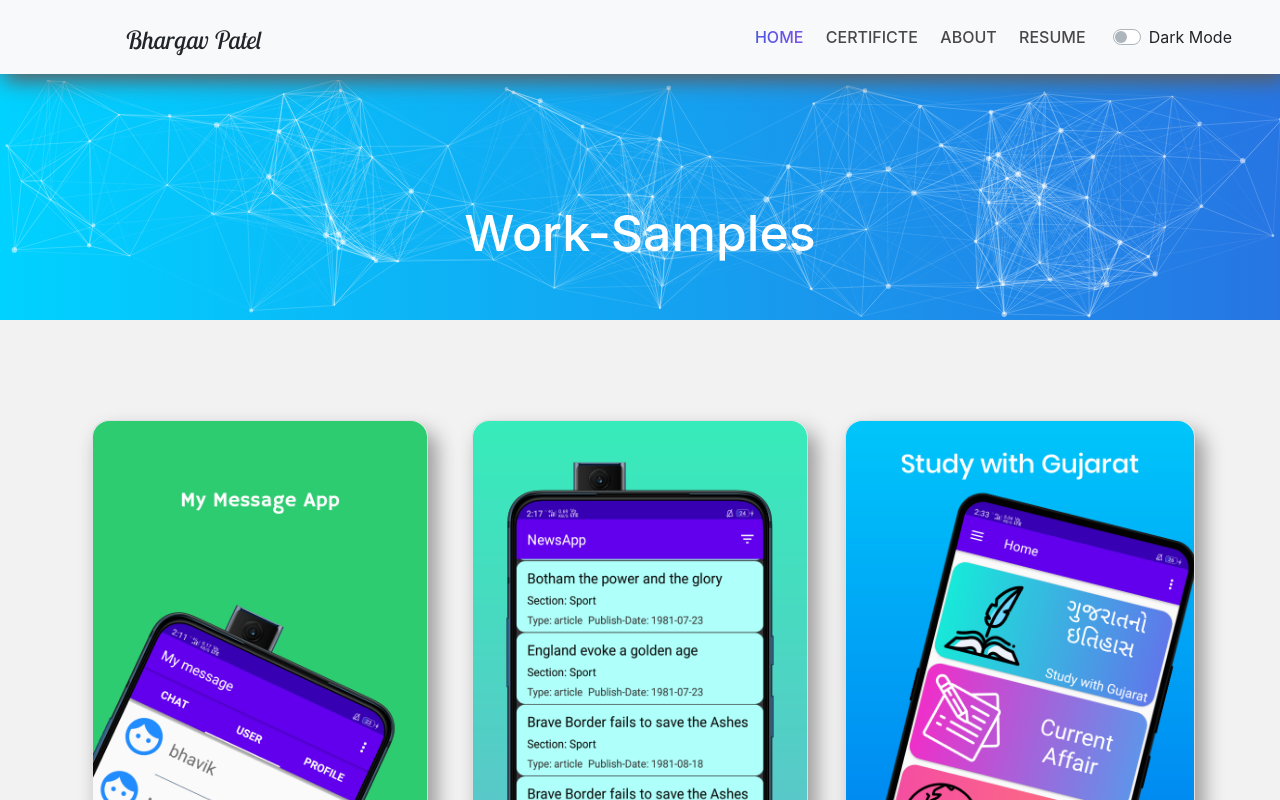
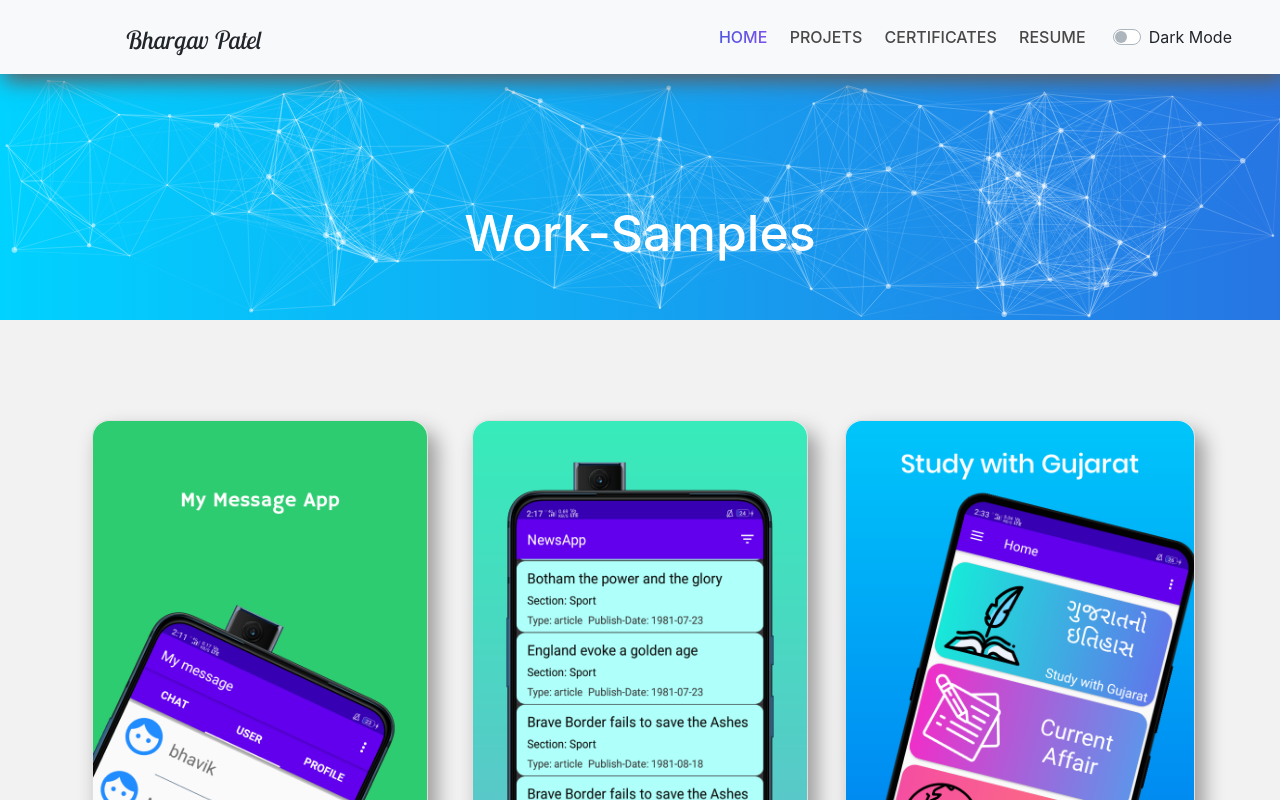
Before and after one commit to bhargav-01/bhargav-01.github.io, a plain HTML site: page worksample.html in a window 1280 px wide. Shown: the top 800 px of the page. Drawn offline with nearby package versions, Linux system fonts and the light colour scheme; animation ran at ten frames a second; files whose address does not match are found by name.

Commit message:
Update worksample.html

```diff
--- a/worksample.html
+++ b/worksample.html
@@ -30,13 +30,13 @@
             <div class="collapse navbar-collapse justify-content-end" id="navbarNavDropdown">
               <ul class="navbar-nav">
                 <li class="nav-item active">
-                  <a class="nav-link" href="index.html">Home </a>
+                  <a class="nav-link" href="#">Home</a>
                 </li>
                 <li class="nav-item">
-                  <a class="nav-link" href="#">certificte<span class="sr-only">(current)</span></a>
+                  <a class="nav-link" href="worksample.html">Projets <span class="sr-only">(current)</span></a>
                 </li>
                 <li class="nav-item">
-                  <a class="nav-link" href="#">About</a>
+                  <a class="nav-link" href="#">Certificates</a>
                 </li>
                 <li class="nav-item">
                   <a class="nav-link" href="#">Resume</a>
```
